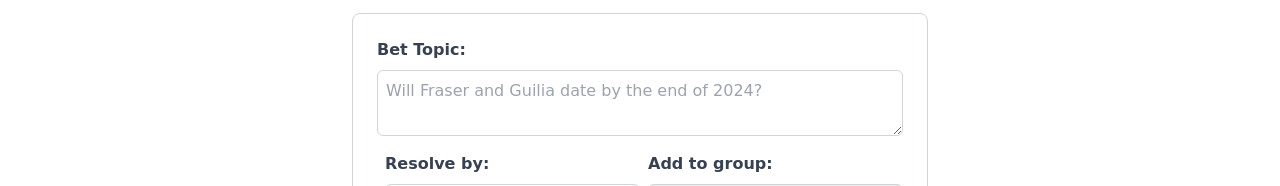
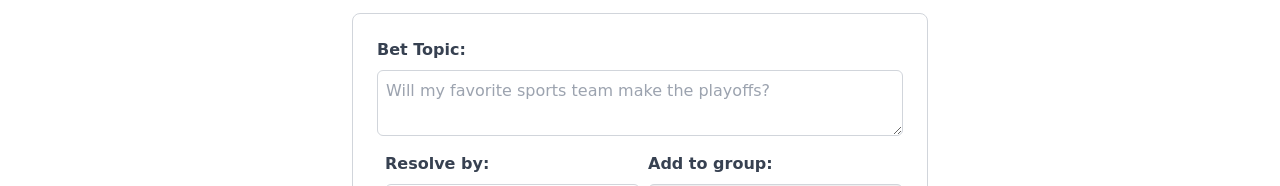
Before and after one commit to jingxiangmo/OpenBets, a Next.js app: page / in a window 1280 px wide. Shown: the part 195-381 px from the top of the page. Built offline with nearby package versions, Linux system fonts and the light colour scheme; no server answers.

Commit message:
Remove personal reference from bet page

```diff
--- a/components/BetForm.tsx
+++ b/components/BetForm.tsx
@@ -192,7 +192,7 @@ function BetFormInside() {
             value={topic}
             onChange={(e) => setTopic(e.target.value)}
             className="mt-1 block w-full rounded-md border border-gray-300 p-2 text-black placeholder-gray-400 focus:border-blue-500 focus:ring focus:ring-blue-200 focus:ring-opacity-50"
-            placeholder="Will Fraser and Guilia date by the end of 2024?"
+            placeholder="Will my favorite sports team make the playoffs?"
             rows={2}
             maxLength={4096}
             required
```
